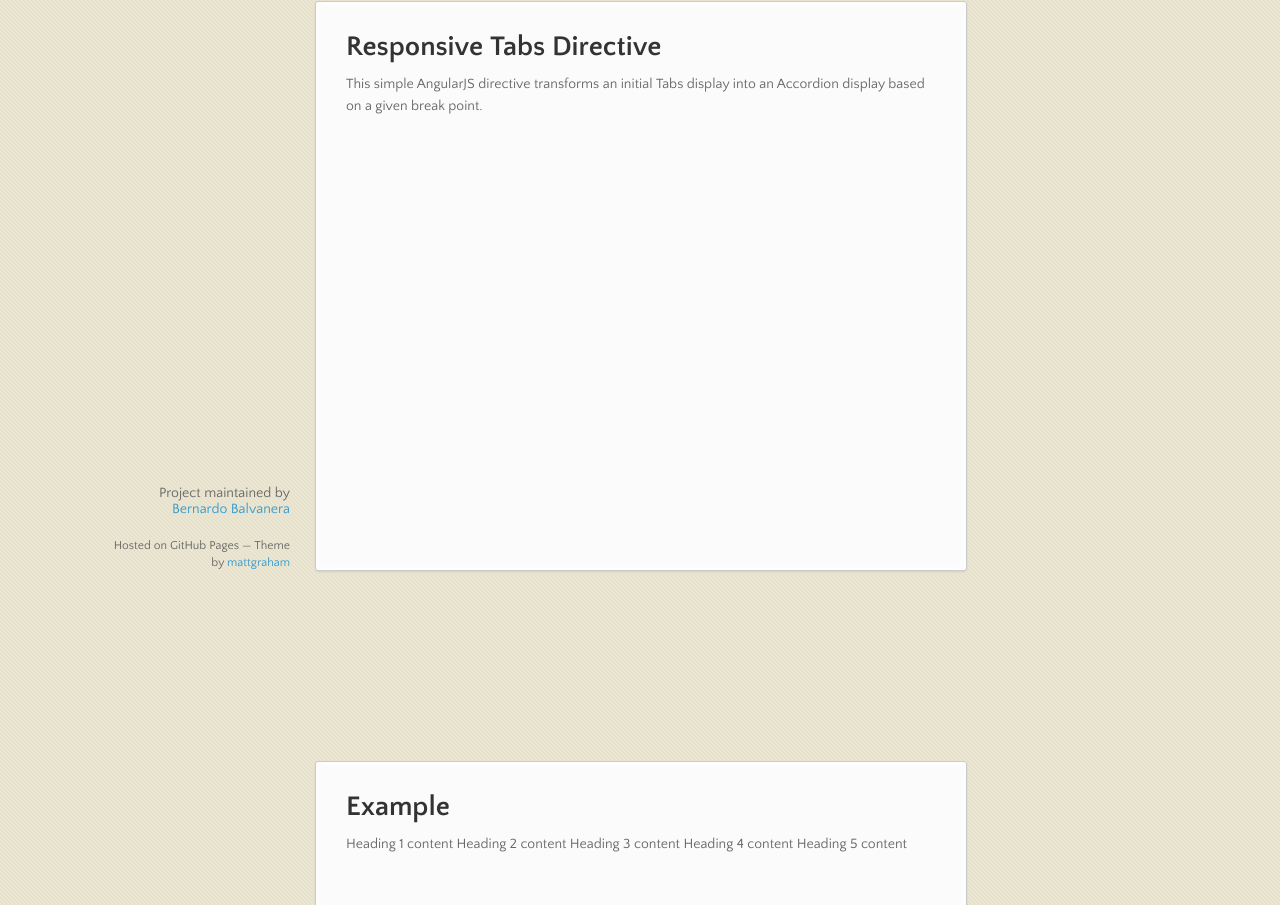
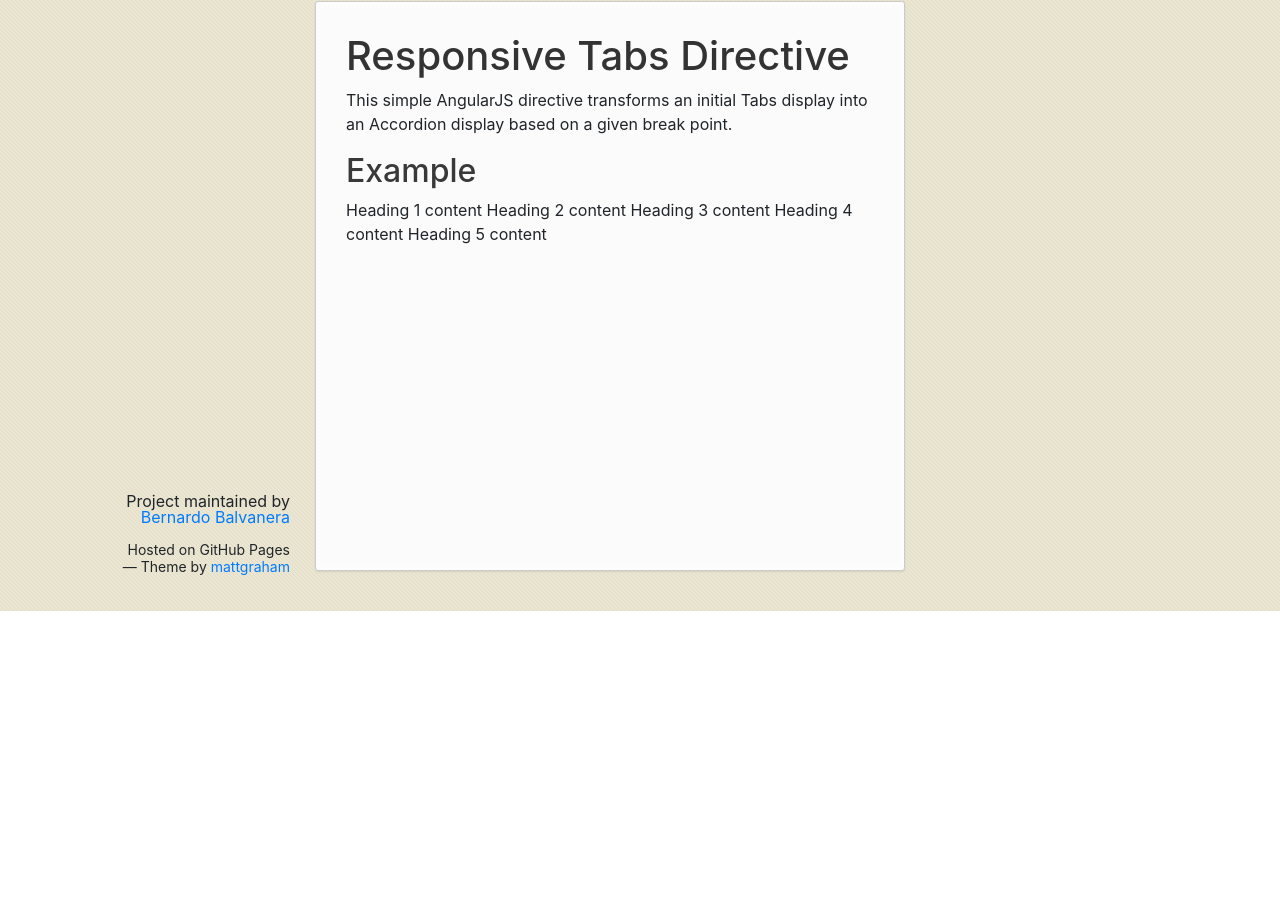
Before and after one commit to bbalvanera-zz/responsive-tabs, a plain HTML site: page index.html in a window 1280 px wide. Shown: the part 189-1094 px from the top of the page. After the commit the page ends 800 px from the top, so only its background shows below. Drawn offline with nearby package versions, Linux system fonts and the light colour scheme; some packages are replaced by stand-ins of ours; a script that the page names is missing.

Commit message:
replaced example element

```diff
--- a/index.html
+++ b/index.html
@@ -7,6 +7,7 @@
   <title>ResponsiveTabs by bernardo-balvanera</title>
   <link rel="stylesheet" href="stylesheets/styles.css">
   <link rel="stylesheet" href="stylesheets/github-dark.css">
+  <link rel="stylesheet" href="https://cdnjs.cloudflare.com/ajax/libs/twitter-bootstrap/4.0.0-alpha/css/bootstrap.min.css">
   <script src="https://ajax.googleapis.com/ajax/libs/jquery/1.7.1/jquery.min.js"></script>
   <script src="https://cdnjs.cloudflare.com/ajax/libs/angular.js/1.5.8/angular.min.js"></script>
   <script src="https://cdnjs.cloudflare.com/ajax/libs/angular.js/1.5.8/angular-animate.min.js"></script>
@@ -55,9 +56,8 @@
       <p>
         This simple AngularJS directive transforms an initial Tabs display into an Accordion display based on a given break point.
       </p>
-    </section>
-    <section>
-      <h1>Example</h1>
+
+      <h2>Example</h2>
       <div>
         <responsive-tabs break-point="1180" justified="true">
           <responsive-tab heading="Heading 1">Heading 1 content</responsive-tab>
```
